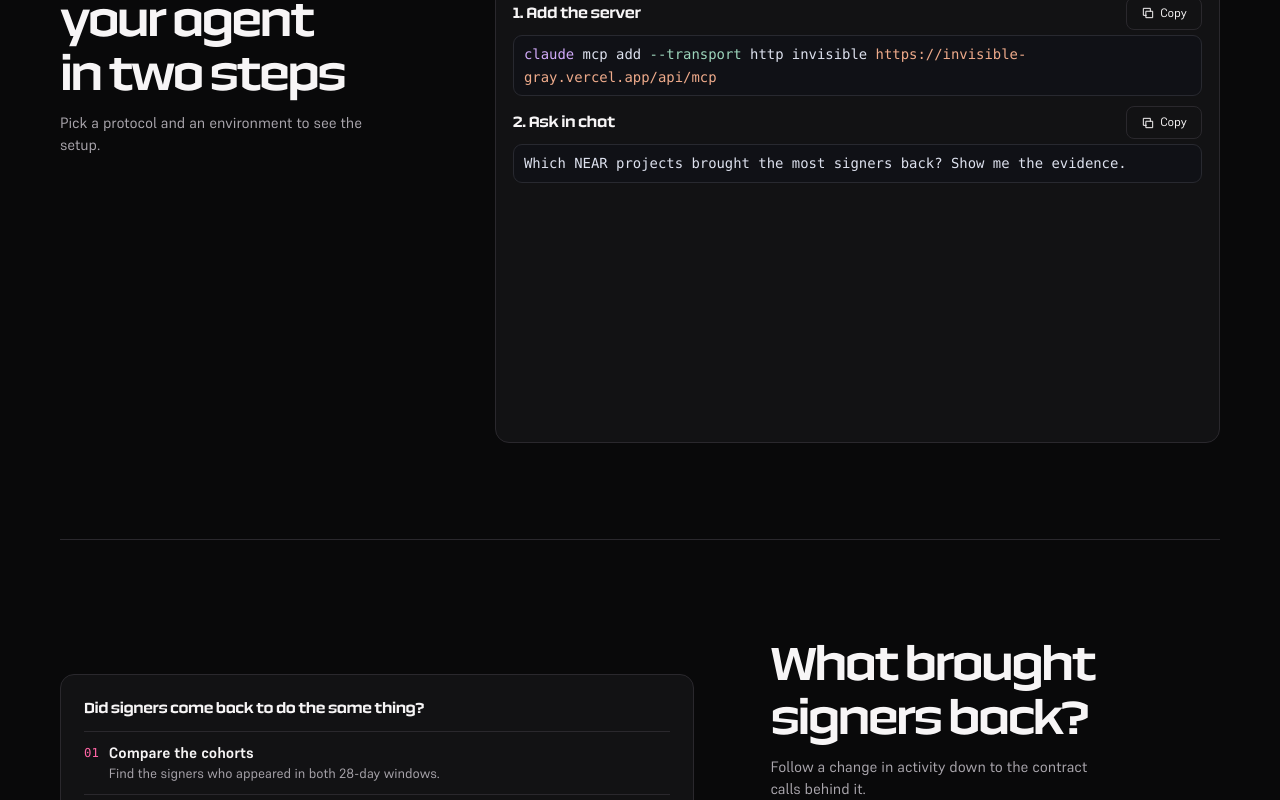
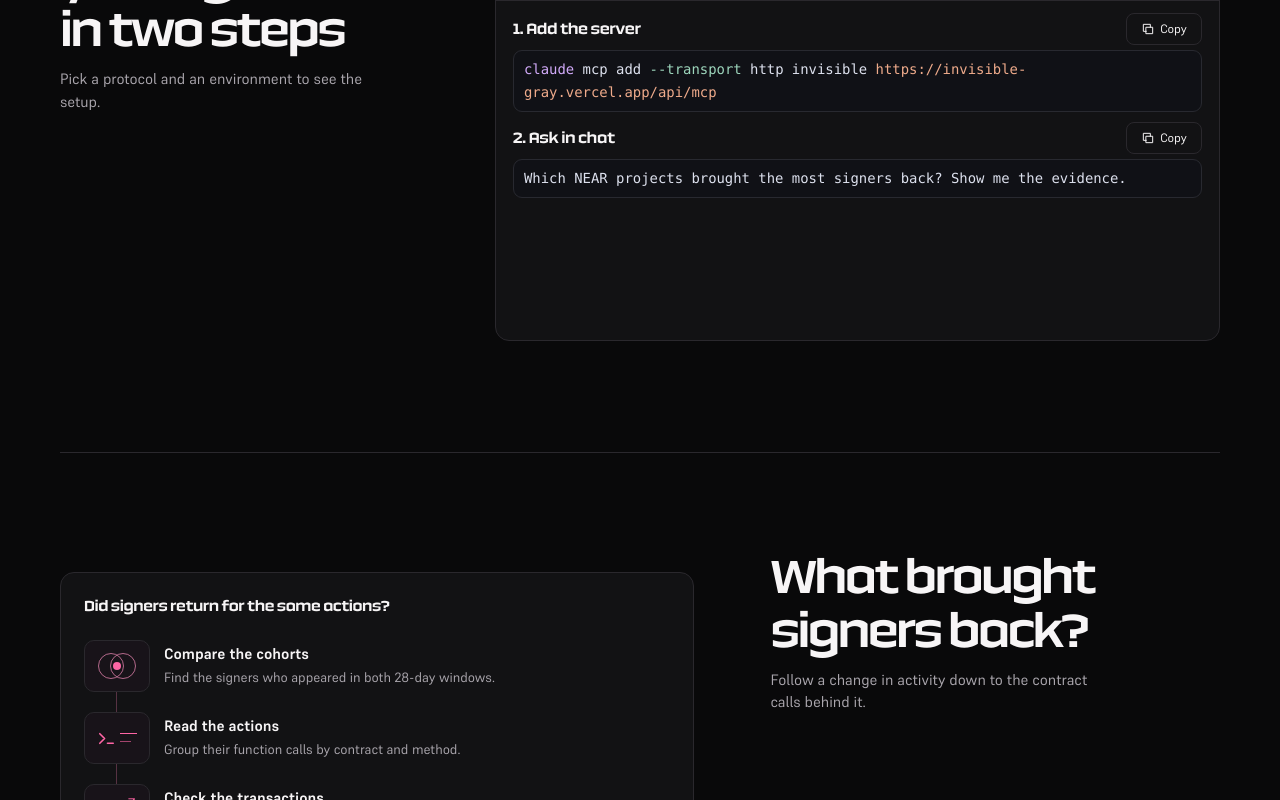
Before and after one commit to 0xmugetso/invisible, a Next.js app: page / in a window 1280 px wide. Shown: the part 1580-2380 px from the top of the page. Built offline with nearby package versions, Linux system fonts and the light colour scheme.

Commit message:
Trim the Connect card and illustrate evidence steps

```diff
--- a/app/integration-editor.tsx
+++ b/app/integration-editor.tsx
@@ -97,7 +97,7 @@ export function IntegrationEditor({only}:{only?:keyof typeof integrations}) {
   const stepPanel = useRef<HTMLDivElement>(null);
   const visibleProtocols = only ? [only] : protocols;
   const docsAnchors = {'REST API':'rest',MCP:'mcp',A2A:'a2a',Skill:'skill'};
-  const copyError = 'Clipboard unavailable. Select the code to copy it.';
+  const copyError = 'Copy failed. Select the code.';
   usePanelReveal(stepPanel, protocol+envIndex);
 
   async function copy(code:string,index:number) {
--- a/app/landing.css
+++ b/app/landing.css
@@ -198,10 +198,22 @@ html:has(.iv-landing) { scroll-behavior:smooth; }
 
 }
 .iv-insight,.iv-source { padding:clamp(14px,2.4vw,23px); }
-.iv-insight ol { margin:13px 0; padding:0; list-style:none; counter-reset:iv-step; }
-.iv-insight li { counter-increment:iv-step; display:grid; grid-template-columns:auto 1fr; gap:0 10px; padding:10px 0; border-top:1px solid var(--iv-line); }
-.iv-insight li::before { content:counter(iv-step,decimal-leading-zero); grid-row:1/3; color:var(--iv-pink); font:.77rem/1.9 var(--mono); }
-.iv-insight li span,.iv-source p { color:var(--iv-muted); font-size:.84rem; }
+.iv-insight ol { margin:14px 0 16px; padding:0; list-style:none; }
+.iv-insight li { position:relative; display:grid; grid-template-columns:66px minmax(0,1fr); gap:14px; align-items:center; min-height:72px; }
+.iv-insight li + li::before { content:""; position:absolute; width:1px; height:20px; left:32px; top:-10px; background:#563243; }
+.iv-insight li strong { display:block; line-height:1.3; }
+.iv-insight li p,.iv-source p { color:var(--iv-muted); font-size:.84rem; }
+.iv-insight li p { margin-top:4px; }
+.iv-evidence-visual { width:66px; height:52px; position:relative; display:grid; place-items:center; border:1px solid var(--iv-line); border-radius:10px; background:#181319; color:var(--iv-pink); }
+.iv-evidence-cohort i { position:absolute; top:12px; width:26px; height:26px; border:1px solid #b4698b; border-radius:50%; }
+.iv-evidence-cohort i:first-child { left:13px; }
+.iv-evidence-cohort i:nth-child(2) { right:13px; }
+.iv-evidence-cohort b { width:8px; height:8px; border-radius:50%; background:currentColor; }
+.iv-evidence-methods .iv-icon,.iv-evidence-tx .iv-icon:first-child { width:23px; height:23px; }
+.iv-evidence-methods .iv-icon { position:absolute; left:10px; }
+.iv-evidence-methods i { position:absolute; left:35px; top:20px; width:17px; height:1px; background:currentColor; }
+.iv-evidence-methods i:last-child { top:28px; width:11px; opacity:.6; }
+.iv-evidence-tx .iv-icon:last-child { position:absolute; right:11px; top:10px; width:13px; height:13px; background:#181319; }
 .iv-source { margin-top:10px; }
 .iv-source p { margin-top:7px; }
 .iv-source a { display:inline-block; margin-top:12px; }
@@ -538,7 +550,19 @@ html:has(.iv-landing) { scroll-behavior:smooth; }
   padding:7px 10px;
 }
 .iv-connect .iv-steps { padding:12px clamp(11px,1.5vw,17px) 8px; }
-.iv-connect .iv-step + .iv-step { margin-top:10px; }
+.iv-connect .iv-steps > .iv-editor-stack:first-child {
+  /* Keep long examples within the editor instead of sizing it to hidden tabs. */
+  grid-template-rows:minmax(0,1fr);
+  block-size:clamp(274px,32vw,296px);
+}
+.iv-connect .iv-steps [data-active] {
+  display:grid;
+  grid-template-rows:auto minmax(0,1fr);
+  gap:10px;
+  min-block-size:0;
+}
+.iv-connect .iv-step { display:flex; flex-direction:column; min-block-size:0; }
+.iv-connect .iv-step + .iv-step { margin-top:0; }
 .iv-connect .iv-step > div { margin-bottom:5px; }
 .iv-connect .iv-step pre {
   min-height:0;
@@ -550,6 +574,8 @@ html:has(.iv-landing) { scroll-behavior:smooth; }
   scrollbar-color:#60505b transparent;
 }
 .iv-step pre.iv-a2a-request { max-height:calc(9lh + 16px); }
+.iv-connect .iv-step:has(+ .iv-step .iv-a2a-request) pre { max-height:calc(2lh + 16px); }
+.iv-connect .iv-step pre.iv-a2a-request { flex:1; max-height:none; }
 .iv-connect .iv-copy-status { margin-top:4px; }
 @media(max-width:780px) {
   .iv-connect { gap:14px; }
--- a/app/landing.tsx
+++ b/app/landing.tsx
@@ -272,6 +272,10 @@ export default function Landing() {
         gsap.set(words.length ? words : element,words.length ? {clipPath:'inset(0 0 100% 0)',y:9} : {opacity:.22,y:9});
         revealObserver.observe(element);
       });
+      gsap.fromTo(node.querySelectorAll('.iv-evidence-visual > *'),
+        {opacity:0,y:6},
+        {opacity:1,y:0,duration:.48,stagger:.07,ease:'power2.out',clearProps:'opacity,transform',
+          scrollTrigger:{trigger:node.querySelector('.iv-insight'),start:'top 82%',once:true}});
       const pulses = new Map(Array.from(node.querySelectorAll('[data-iv-traces]'),area=>[
         area,
         gsap.to(area.querySelectorAll('[data-iv-trace]'),{
@@ -407,12 +411,21 @@ export default function Landing() {
           <h2 data-flow id="iv-insights-title"><Words text="What brought signers back?"/></h2><p data-flow><Words text="Follow a change in activity down to the contract calls behind it."/></p>
           <SectionContour pattern="insights"/>
         </div>
-        <article className="iv-card iv-insight" data-reveal>
-          <h3 data-flow>Did signers come back to do the same thing?</h3>
+        <article className="iv-card iv-insight" aria-labelledby="iv-evidence-title">
+          <h3 data-flow id="iv-evidence-title">Did signers return for the same actions?</h3>
           <ol>
-            <li data-flow><strong>Compare the cohorts</strong><span>Find the signers who appeared in both 28-day windows.</span></li>
-            <li data-flow><strong>Read the actions</strong><span>Group their function calls by contract and method.</span></li>
-            <li data-flow><strong>Check the transactions</strong><span>Open a source transaction to see what executed.</span></li>
+            <li data-flow>
+              <div className="iv-evidence-visual iv-evidence-cohort" aria-hidden="true"><i/><i/><b/></div>
+              <div><strong>Compare the cohorts</strong><p>Find the signers who appeared in both 28-day windows.</p></div>
+            </li>
+            <li data-flow>
+              <div className="iv-evidence-visual iv-evidence-methods" aria-hidden="true"><Icon name="terminal"/><i/><i/></div>
+              <div><strong>Read the actions</strong><p>Group their function calls by contract and method.</p></div>
+            </li>
+            <li data-flow>
+              <div className="iv-evidence-visual iv-evidence-tx" aria-hidden="true"><Icon name="research"/><Icon name="launch"/></div>
+              <div><strong>Check the transactions</strong><p>Open a source transaction to see what executed.</p></div>
+            </li>
           </ol>
           <Link data-flow className="iv-text-link" href="/app/deployments/?sort=repeat">Explore contract evidence <Icon name="launch"/></Link>
         </article>
```
